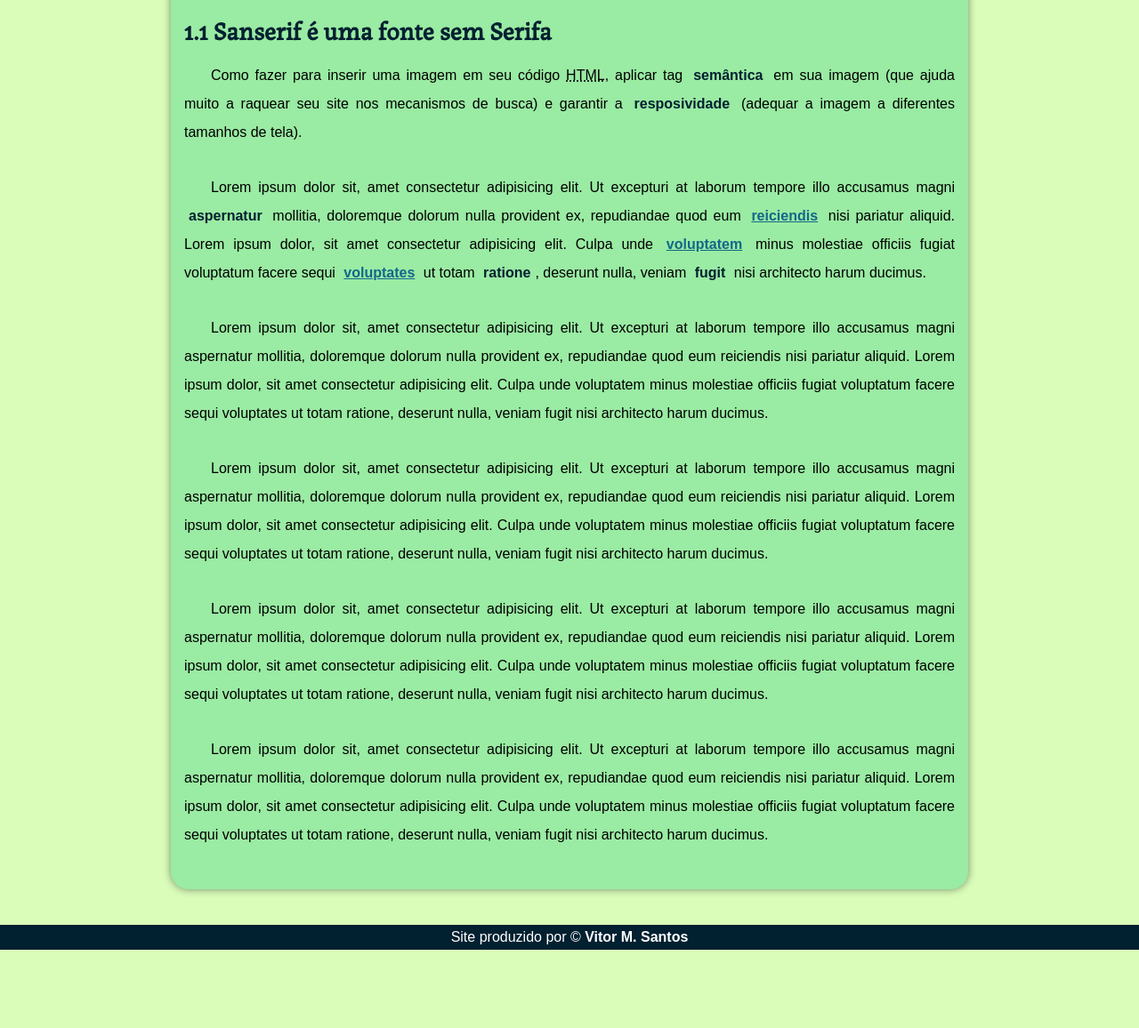
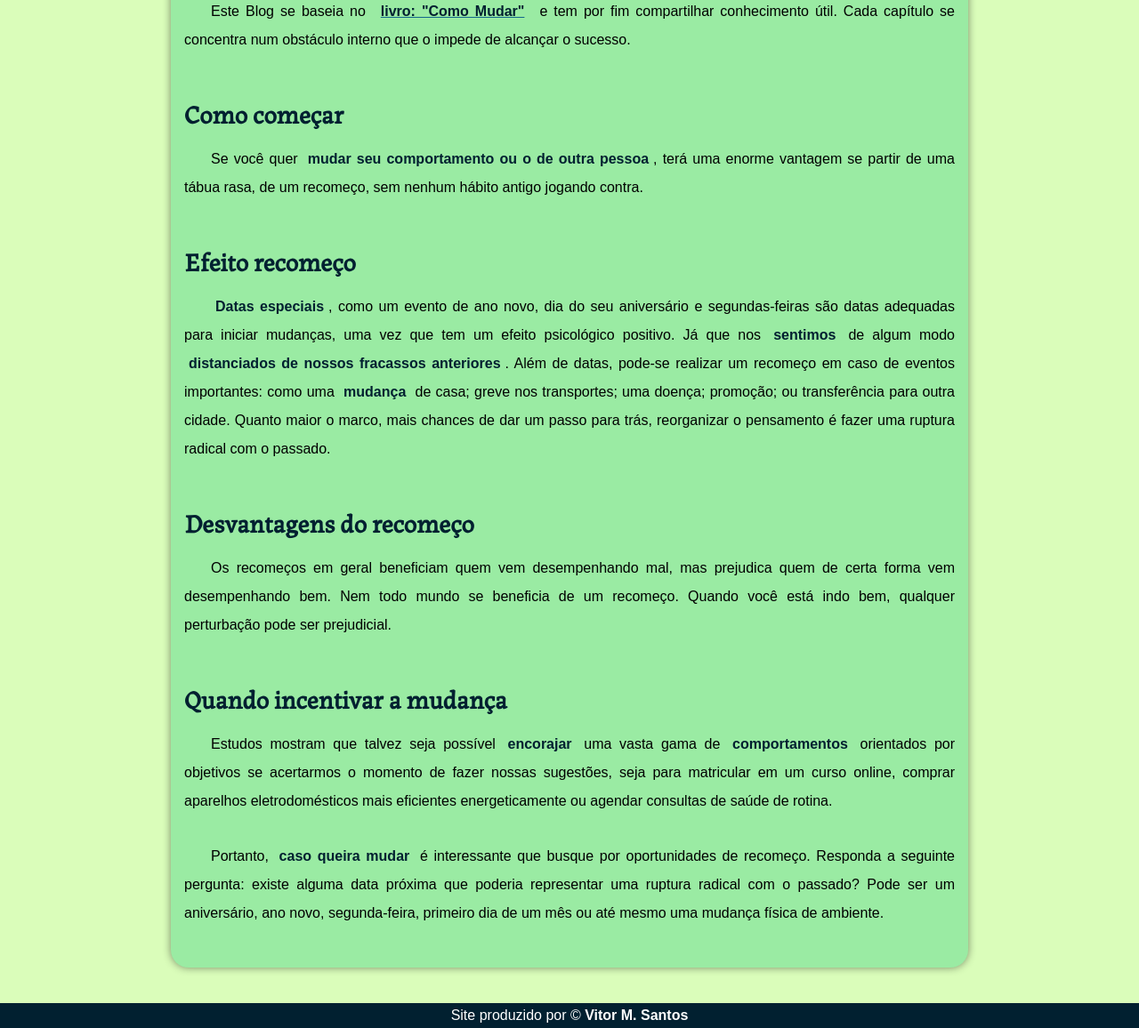
Before and after one commit to machado-vitor-santos/Projeto-Blog, a plain HTML site: page index.html in a window 1280 px wide. Shown: the part 169-1325 px from the top of the page at 89% size. Before the commit the page ends 1237 px from the top, so only its background shows below. Drawn offline with nearby package versions, Linux system fonts and the light colour scheme; files whose address does not match are found by name.

Commit message:
Alterações no HTML
Início da inserção de conteúdo no Blog.
Fazer árvore das páginas e pensar na arquitetura depois.

```diff
--- a/estilo/style.css
+++ b/estilo/style.css
@@ -93,7 +93,6 @@ header a:hover{
     color: black;
 }
 
-
 main {
     background-color: var(--cor4);
     width: 70vw;
@@ -103,7 +102,7 @@ main {
     border-bottom-right-radius: 20px;
 }
 
-article h2 {
+article h2, article h3 {
     padding: 30px 0px 0px 15px;
     font-family: var(--font-subtitulo);
     font-size: 1.8em;
--- a/index.html
+++ b/index.html
@@ -6,15 +6,16 @@
     <meta http-equiv="X-UA-Compatible" content="IE=edge">
     <meta name="viewport" content="width=device-width, initial-scale=1.0">
     <link rel="shortcut icon" href="Imagens/favicon.ico" type="image/x-icon">
-    <link rel="stylesheet" href="https://fonts.googleapis.com/css2?family=Material+Symbols+Outlined:opsz,wght,FILL,GRAD@20..48,100..700,0..1,-50..200" />
-    <title>HTML na prática</title>
+    <link rel="stylesheet"
+        href="https://fonts.googleapis.com/css2?family=Material+Symbols+Outlined:opsz,wght,FILL,GRAD@20..48,100..700,0..1,-50..200" />
+    <title>Como Mudar</title>
     <link rel="stylesheet" href="estilo/style.css">
     <link rel="stylesheet" href="estilo/midia-query.css">
 </head>
 
 <body>
     <header>
-        <h1>Como adicionar imagem HTML, na pratica!</h1>
+        <h1> A melhor maneira de promover a mudança de hábitos</h1>
         <span id="menu-burger" class="material-symbols-outlined" onclick="clickmenu()">
             menu
         </span>
@@ -31,19 +32,47 @@
 
         <article>
 
-            <h2>1.1 Sanserif é uma fonte sem Serifa</h2>
+            <p>Este Blog se baseia no <a href="https://www.amazon.com.br/Como-mudar-pesquisas-transformar-comportamento-ebook/dp/B09SGL7BN4" target="_blank"><strong>livro: "Como Mudar"</strong></a> e tem por fim compartilhar conhecimento útil. Cada capítulo se
+                concentra num obstáculo interno que o impede de alcançar o sucesso.</p>
 
-            <p>Como fazer para inserir uma imagem em seu código <abbr title="Hypertext Markup Language">HTML</abbr>, aplicar tag <strong>semântica</strong> em sua imagem (que ajuda muito a raquear seu site nos mecanismos de busca) e garantir a <strong>resposividade</strong> (adequar a imagem a diferentes tamanhos de tela).</p>
+            <h2>Como começar</h2>
+            <p>Se você quer <strong>mudar seu comportamento ou o de outra pessoa</strong>, terá uma enorme vantagem se partir de uma
+                tábua rasa, de um recomeço, sem nenhum hábito antigo jogando contra.</p>
 
-            <p>Lorem ipsum dolor sit, amet consectetur adipisicing elit. Ut excepturi at laborum tempore illo accusamus magni <strong>aspernatur</strong> mollitia, doloremque dolorum nulla provident ex, repudiandae quod eum <a href="">reiciendis</a> nisi pariatur aliquid. Lorem ipsum dolor, sit amet consectetur adipisicing elit. Culpa unde <a href="">voluptatem</a> minus molestiae officiis fugiat voluptatum facere sequi <a href="">voluptates</a> ut totam <strong>ratione</strong>, deserunt nulla, veniam <strong>fugit</strong> nisi architecto harum ducimus.</p>
+                <div id="container">
 
-            <p>Lorem ipsum dolor sit, amet consectetur adipisicing elit. Ut excepturi at laborum tempore illo accusamus magni aspernatur mollitia, doloremque dolorum nulla provident ex, repudiandae quod eum reiciendis nisi pariatur aliquid. Lorem ipsum dolor, sit amet consectetur adipisicing elit. Culpa unde voluptatem minus molestiae officiis fugiat voluptatum facere sequi voluptates ut totam ratione, deserunt nulla, veniam fugit nisi architecto harum ducimus.</p>
+                </div>
 
-            <p>Lorem ipsum dolor sit, amet consectetur adipisicing elit. Ut excepturi at laborum tempore illo accusamus magni aspernatur mollitia, doloremque dolorum nulla provident ex, repudiandae quod eum reiciendis nisi pariatur aliquid. Lorem ipsum dolor, sit amet consectetur adipisicing elit. Culpa unde voluptatem minus molestiae officiis fugiat voluptatum facere sequi voluptates ut totam ratione, deserunt nulla, veniam fugit nisi architecto harum ducimus.</p>
+            <h3>Efeito recomeço</h3>
+            <p><strong>Datas especiais</strong>, como um evento de ano novo, dia do seu aniversário e segundas-feiras são datas adequadas
+                para iniciar mudanças, uma vez que tem um efeito psicológico positivo. Já que nos <strong>sentimos</strong> de algum modo
+                <strong>distanciados de nossos fracassos anteriores</strong>. Além de datas, pode-se realizar um recomeço em caso de
+                eventos importantes: como uma <strong>mudança</strong> de casa; greve nos transportes; uma doença; promoção; ou
+                transferência para outra cidade. Quanto maior o marco, mais chances de dar um passo para trás,
+                reorganizar o pensamento é fazer uma ruptura radical com o passado.
+            </p>
 
-            <p>Lorem ipsum dolor sit, amet consectetur adipisicing elit. Ut excepturi at laborum tempore illo accusamus magni aspernatur mollitia, doloremque dolorum nulla provident ex, repudiandae quod eum reiciendis nisi pariatur aliquid. Lorem ipsum dolor, sit amet consectetur adipisicing elit. Culpa unde voluptatem minus molestiae officiis fugiat voluptatum facere sequi voluptates ut totam ratione, deserunt nulla, veniam fugit nisi architecto harum ducimus.</p>
+            <h3>Desvantagens do recomeço </h3>
+            <p>
+                Os recomeços em geral beneficiam quem vem desempenhando mal, mas prejudica quem de certa forma vem
+                desempenhando bem. Nem todo mundo se beneficia de um recomeço. Quando você está indo bem, qualquer
+                perturbação pode ser prejudicial.
+            </p>
 
-            <p>Lorem ipsum dolor sit, amet consectetur adipisicing elit. Ut excepturi at laborum tempore illo accusamus magni aspernatur mollitia, doloremque dolorum nulla provident ex, repudiandae quod eum reiciendis nisi pariatur aliquid. Lorem ipsum dolor, sit amet consectetur adipisicing elit. Culpa unde voluptatem minus molestiae officiis fugiat voluptatum facere sequi voluptates ut totam ratione, deserunt nulla, veniam fugit nisi architecto harum ducimus.</p>
+            <h3>Quando incentivar a mudança</h3>
+            <p>
+                Estudos mostram que talvez seja possível <strong>encorajar</strong> uma vasta gama de <strong>comportamentos</strong> orientados por
+                objetivos
+                se acertarmos o momento de fazer nossas sugestões, seja para matricular em um curso online, comprar
+                aparelhos eletrodomésticos mais eficientes energeticamente ou agendar consultas de saúde de rotina.
+            </p>
+
+            <p>
+                Portanto, <strong>caso queira mudar</strong> é interessante que busque por oportunidades de recomeço. Responda a seguinte
+                pergunta: existe alguma data próxima que poderia representar uma ruptura radical com o passado? Pode ser
+                um aniversário, ano novo, segunda-feira, primeiro dia de um mês ou até mesmo uma mudança física de
+                ambiente.
+            </p>
 
             <p id="print">
 
@@ -59,8 +88,7 @@
 
     <script>
         function clickmenu() {
-        if (itens.style.display == 'block')
-        {
+            if (itens.style.display == 'block') {
                 itens.style.display = 'none'
             } else {
                 itens.style.display = 'block'
```
Also changed, not shown: Imagens/exemplo-uso-img.src.PNG (deleted), Imagens/exemplo-uso-img.src.link.PNG (deleted), Imagens/homem-triste.jpg (added), Imagens/img.src.PNG (deleted). Lines whose indentation alone changed are shown as unchanged.
